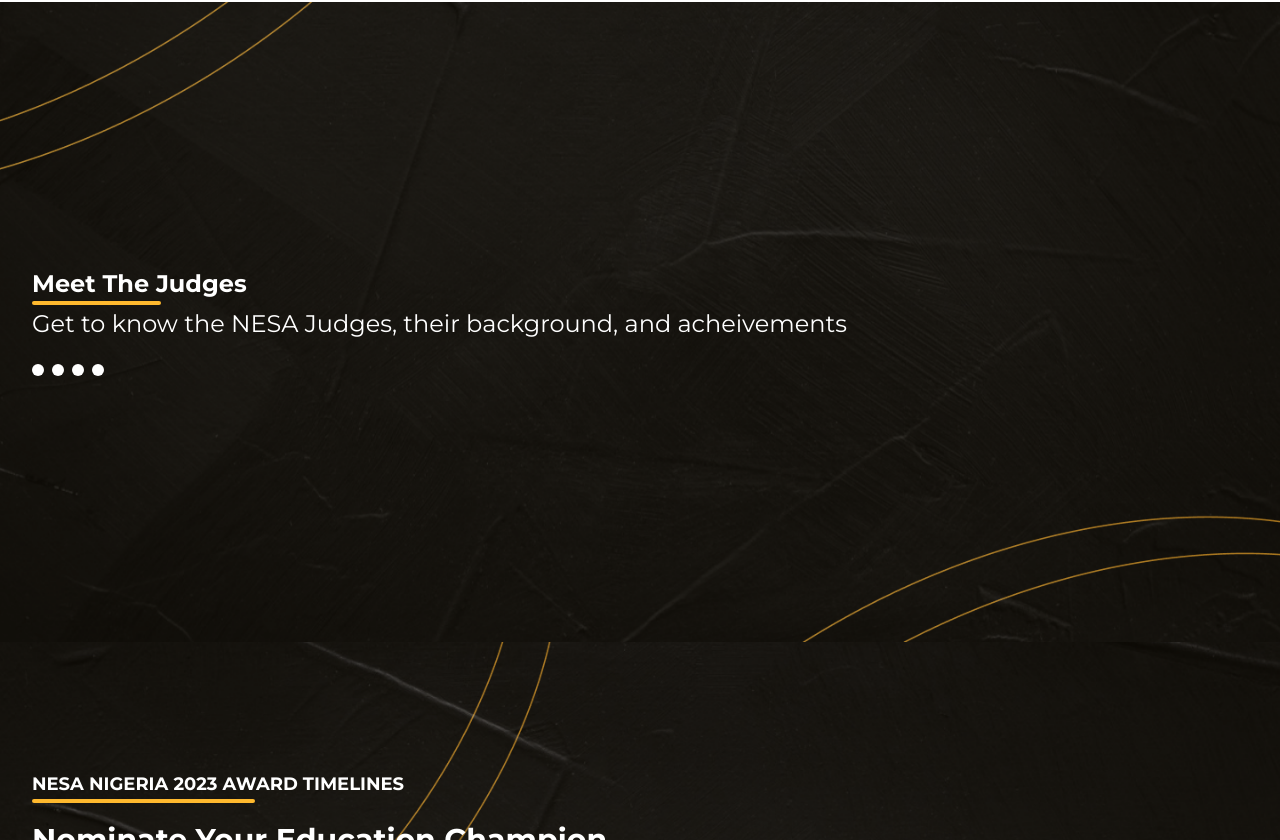
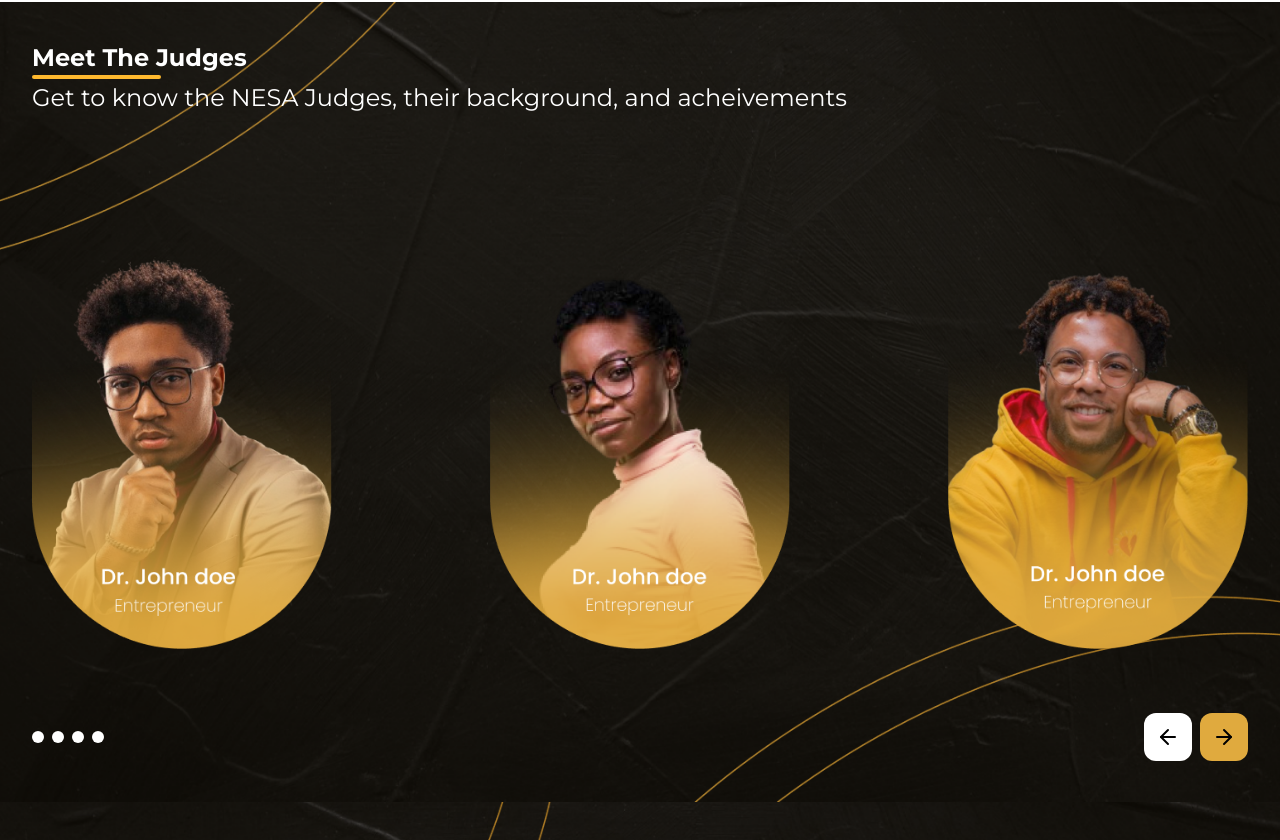
Before and after one commit to Santos-pkis/NESA-Test, a Next.js app: page / in a window 1280 px wide. Shown: the part 3200-4040 px from the top of the page. Built offline with nearby package versions, Linux system fonts and the light colour scheme.

Commit message:
update: judges section (home)

```diff
--- a/components/UI/Home/judges.tsx
+++ b/components/UI/Home/judges.tsx
@@ -1,11 +1,13 @@
 "use client";
 
+import Button from "@/components/Common/Button";
+import { ArrowLeft, ArrowRight } from "lucide-react";
 import Image from "next/image";
 
 const Judges = () => {
   return (
     <div>
-      <div className="min-h-[40rem] relative flex items-center">
+      <div className="min-h-[50rem] relative flex items-center">
         <Image
           src={"/images/bg/timeline.png"}
           alt="dark background"
@@ -14,10 +16,18 @@
           height={600}
         />
 
-        <div className="container text-white space-y-6">
+        <div className="container text-white space-y-16 py-10">
           <div className="space-y-2">
             <h3 className="_under_border font-bold text-2xl">Meet The Judges</h3>
             <p className="text-2xl">Get to know the NESA Judges, their background, and acheivements</p>
+          </div>
+
+          <div className="flex items-center justify-between flex-wrap">
+            {Array.from({ length: 3 }).map((_, id) => (
+              <div key={id}>
+                <Image src={`/images/j${id + 1}.png`} alt={`Judge ${id + 1}`} width={300} height={400} />
+              </div>
+            ))}
           </div>
 
           <div className="flex items-center justify-between">
@@ -29,6 +39,14 @@
                 ></div>
               ))}
             </div>
+            <div className="flex items-center space-x-2 text-black">
+              <button className="size-12 rounded-xl bg-white grid place-content-center">
+                <ArrowLeft />
+              </button>
+              <button className="size-12 rounded-xl bg-primaryGold grid place-content-center">
+                <ArrowRight />
+              </button>
+            </div>
           </div>
         </div>
       </div>
```
